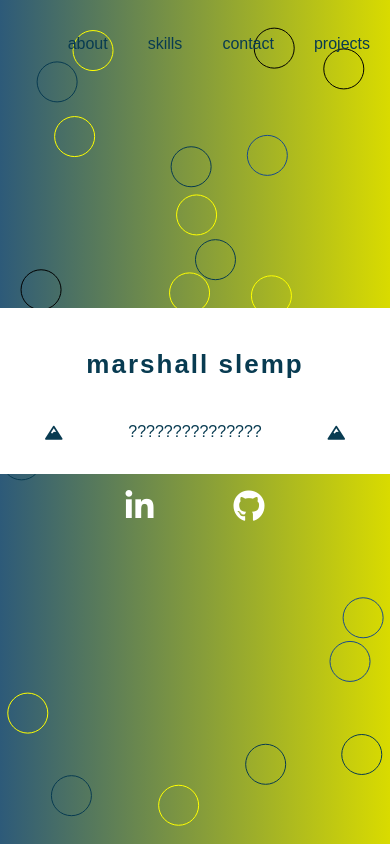
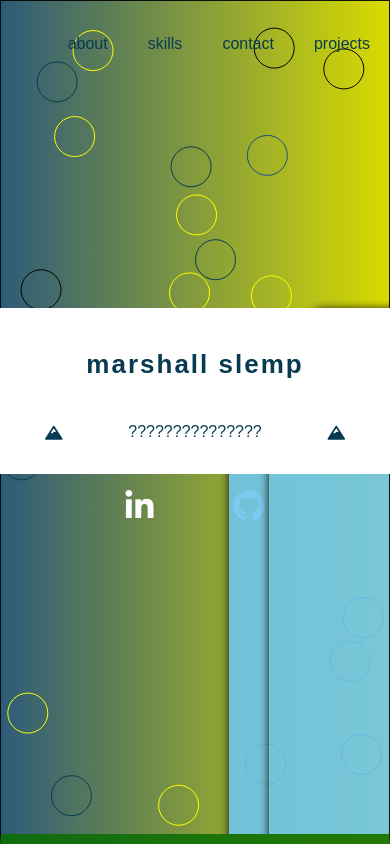
Before and after one commit to marshall405/portfolio-aca, a React (Create React App) app: page / in a window 390 px wide. Shown: the top 844 px of the page. Built offline with nearby package versions, Linux system fonts and the light colour scheme.

Commit message:
adds mario mountains to backdrop

```diff
--- a/src/App.js
+++ b/src/App.js
@@ -7,6 +7,8 @@ import { Contact } from './components/Contact';
 import { Projects } from './components/Projects';
 import { Jumbo } from './components/Jumbo';
 import HelpfulLinks from './components/HelpfulLinks';
+
+import Mountains from './components/Mountains';
 
 // import styles
 import './styles/App.css';
@@ -31,7 +33,16 @@ class App extends Component {
         rect.top >= 0 || (rect.bottom >= 100)
       )
     }
+    function moveMountains() {
+      let y = window.scrollY
+      let width = window.innerWidth
+      let height = document.body.clientHeight
+      let px = y * (width / height)
+      document.getElementById('mtg1').style.right = `${px}px`
+
+    }
     document.addEventListener('scroll', () => {
+      moveMountains()
       if (isInViewPort(ms)) {
         clearActiveLinks()
       } else if (isInViewPort(about)) {
@@ -73,6 +84,7 @@ class App extends Component {
           </div>
           <h6> Marshall Slemp 2020</h6>
         </div>
+        <Mountains />
       </div>
     )
   }
--- /dev/null
+++ b/src/components/Mountains.js
@@ -0,0 +1,16 @@
+import React from 'react'
+
+import '../styles/mountains.css'
+
+export default function Mountains() {
+    return (
+        <div className="mountains-container">
+            <div id="mtg1" className="mountain-group1">
+                <div className="mountain mt1"></div>
+                <div className="mountain mt2"></div>
+                <div className="mountain mt3"></div>
+                <div className="mountain mt4"></div>
+            </div>
+        </div>
+    )
+}
--- a/src/styles/App.css
+++ b/src/styles/App.css
@@ -123,6 +123,8 @@ input {
 /*        H3 Section Titles     */
 
 .break {
+  position: relative;
+  z-index: 1;
   height: 15px;
   background-image: linear-gradient(to right, rgba(45, 90, 121, 1), rgba(217, 219, -51, 1));
 }
@@ -151,6 +153,7 @@ h2 {
   width: 90%;
   padding: 10px 10px;
   position: relative;
+  z-index: 1;
   animation: fadein .5s;
   background-color: rgba(255,255,255,1);
   padding: 30px;
@@ -175,7 +178,7 @@ h2 {
 /*        FOOTER           */
 
 .footer {
-  margin: 20px 0px;
+  margin: 20px 0px 50px 0px;
   position: relative;
   width: 100%;
   padding: 0;
--- a/src/styles/jumbo.css
+++ b/src/styles/jumbo.css
@@ -24,6 +24,7 @@
   /* border-radius: 5px; */
     background-color: white;
     position: relative;
+    z-index: 1;
 }
 .jumbo ul li a {
     margin: 5px;
--- /dev/null
+++ b/src/styles/mountains.css
@@ -0,0 +1,75 @@
+.mountains-container {
+    position: fixed;
+    bottom: 0;
+    width: 100%;
+    height: 100vh;
+    opacity: .9;
+    border: 1px solid black;
+    border-bottom: 10px solid rgb(15, 110, 6);
+    overflow: hidden;
+    z-index: 0;
+}
+.mountain {
+    position: absolute;
+    display: inline-block;
+    bottom: -18px;
+    width: calc(100vw / 4);
+    background: rgb(110, 197, 238);
+    border-radius: 25px;
+    box-shadow: 0px 0px 10px black;
+    border-top: 10px solid rgb(15, 110, 6);
+}
+
+
+
+/* Mountain Group 1 */
+.mountain-group1 {
+    position: absolute;
+    right: 0px;
+    bottom: -20px;
+    width: 100%;
+    /* height: 50px; */
+    z-index: -1;
+}
+
+.mountain-group1 .mt1 {
+    height: calc(100vh / 2);
+    left: calc(100% - calc(100vw / 4.25));
+    z-index: 2;
+}
+.mountain-group1 .mt2 {
+    height: calc(100vh / 3);
+    left: calc(100% - calc(100vw / 4.75));
+    z-index: 1;
+}
+.mountain-group1 .mt3 {
+    height: calc(100vh / 1.75);
+    left: calc(100% - calc(100vh / 2.25));
+    z-index: 0;
+}
+.mountain-group1 .mt4 {
+    height: calc(100vh / 1.50);
+    left: calc(100% - 180px);
+    z-index: 1;
+}
+
+@media (orientation: portrait){
+
+    .mountain {
+        width: calc(100vw / 3);
+        border-top: 5px solid rgb(15, 110, 6);
+        border-radius: 15px;
+    }
+    .mountain-group1 .mt1 {
+        left: calc(100% - 120px);
+    }
+    .mountain-group1 .mt2 {
+        left: calc(100% - 70px);
+    }
+    .mountain-group1 .mt3 {
+        left: calc(100% - 160px);
+    }
+    .mountain-group1 .mt4 {
+        left: calc(100% - 80px);
+    }
+}
```
